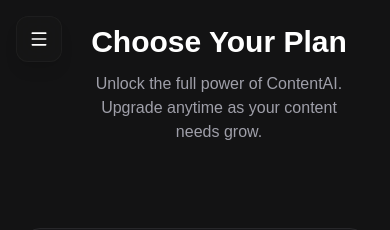
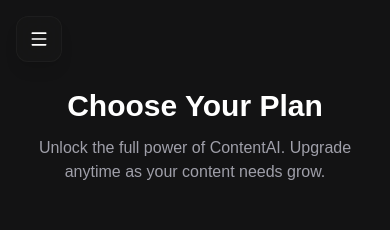
Before and after one commit to RedPanda-08/AI-Content-Generator, a Next.js app: page /dashboard/subscriptions in a window 390 px wide. Shown: the top 230 px of the page. Built offline with nearby package versions, Linux system fonts and the light colour scheme; no server answers.

Commit message:
Mobile Responsive

```diff
--- a/app/dashboard/settings/page.tsx
+++ b/app/dashboard/settings/page.tsx
@@ -75,7 +75,7 @@ export default function SettingsPage() {
   }
 
   return (
-    <div className="w-full min-h-[100svh] flex justify-center p-6 pt-24 sm:pt-6 overflow-y-auto">
+    <div className="w-full min-h-[100svh] flex justify-center p-6 pt-22 sm:pt-6 overflow-y-auto">
         <div className="w-full max-w-2xl bg-gray-900/60 backdrop-blur-lg rounded-2xl p-8 shadow-2xl border border-gray-800 my-auto sm:my-8 h-fit">
             <h1 className="text-3xl font-bold mb-6 text-center bg-gradient-to-r from-orange-400 to-pink-600 bg-clip-text text-transparent">
             ✨ Brand Voice Settings
--- a/app/dashboard/subscriptions/page.tsx
+++ b/app/dashboard/subscriptions/page.tsx
@@ -81,10 +81,8 @@ export default function SubscriptionPage() {
 
   return (
     <div className="w-full min-h-[100svh] overflow-y-auto custom-scrollbar">
-      <div className="max-w-[1400px] mx-auto px-4 sm:px-6 lg:px-10 py-6 sm:py-8 lg:py-10 pb-16 sm:pb-20 lg:pb-24">
-
-        {/* Header */}
-        <div className="text-center mb-12 sm:mb-16 space-y-3 sm:space-y-4 pl-12 sm:pl-0">
+      <div className="max-w-[1400px] mx-auto px-4 sm:px-6 lg:px-10 pt-22 pb-16 sm:pb-20 lg:pb-24 lg:py-10">
+        <div className="text-center mb-12 sm:mb-16 space-y-3 sm:space-y-4">
           <h1 className="text-3xl sm:text-4xl md:text-5xl font-bold text-white">Choose Your Plan</h1>
           <p className="text-base sm:text-lg md:text-xl text-zinc-400 max-w-2xl mx-auto px-4">
             Unlock the full power of ContentAI. Upgrade anytime as your content needs grow.
```
